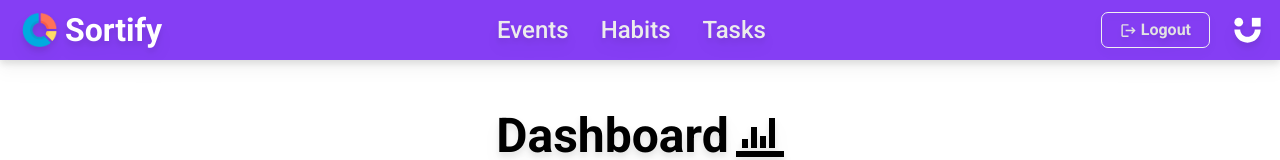
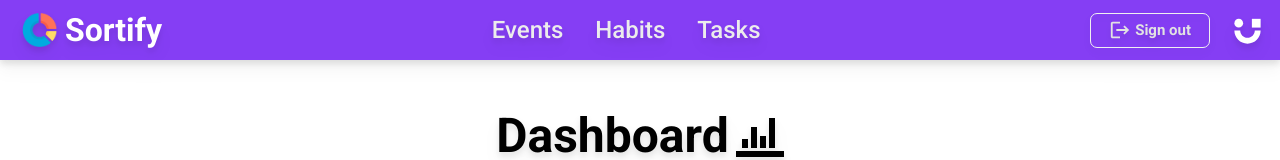
Before and after one commit to Prostecki/Sortify, a React (Vite) app: page /dashboard in a window 1280 px wide. Shown: the top 160 px of the page. Built offline with nearby package versions, Linux system fonts and the light colour scheme; no server answers; sample sign-in values are in the browser's storage.

Commit message:
ändrade log in/log out till sign in/sign out, fixade white space 2.0, snyggade till naven

```diff
--- a/src/components/auth/Login.jsx
+++ b/src/components/auth/Login.jsx
@@ -70,7 +70,7 @@ export default function Login() {
           className="login-input"
         />
         <button className="login-button" onClick={handleLogin}>
-          Login
+          Sign in
         </button>
         {errorMessage && (
           <p className={`text-red-500 ${shake ? "shake" : ""}`}>
--- a/src/components/auth/login.css
+++ b/src/components/auth/login.css
@@ -3,7 +3,7 @@
 @tailwind utilities;
 
 .section-container {
-  @apply h-[100vh] absolute inset-0 bg-black bg-opacity-60 flex flex-col items-center justify-center;
+  @apply h-[1200px] absolute inset-0 bg-black bg-opacity-60 flex flex-col items-center justify-center;
 }
 
 .register-container {
--- a/src/layout/Nav.jsx
+++ b/src/layout/Nav.jsx
@@ -26,8 +26,8 @@ export default function Nav({ setIsLoggedIn }) {
           </Link>
         </div>
         <div className="nav-right-position">
-          <button onClick={handleLogOut} className="logoutbtn">
-            <MdLogout size={17} className="mr-1" /> Logout
+          <button onClick={handleLogOut} className="logoutbtn text-[15px]">
+            <MdLogout size={22} className="mr-1" /> Sign out
           </button>
           <Link to="/profile">
             <CgUserlane size={35} className="profile-icon" />
```
